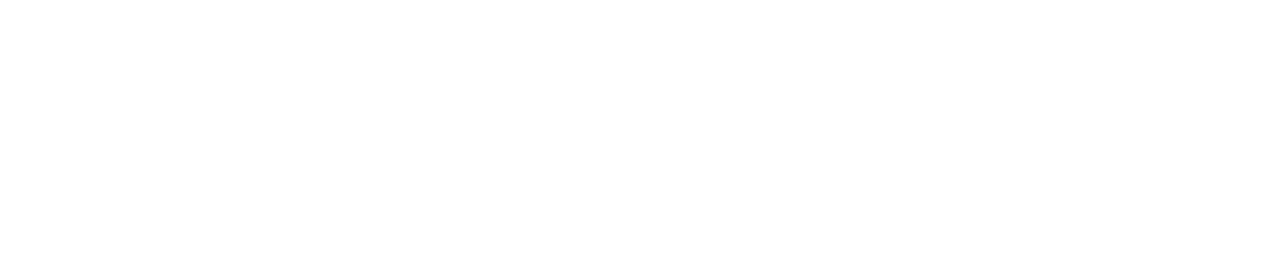
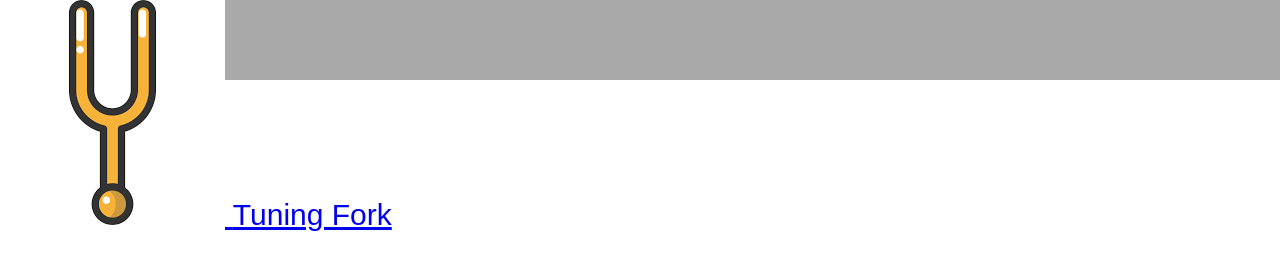
Before and after one commit to shivangi-guleria/Tuning_Fork, a plain HTML site: page index.html in a window 1280 px wide. Drawn offline with Linux system fonts and the light colour scheme.

Commit message:
navbar logo

```diff
--- a/assets/style.css
+++ b/assets/style.css
@@ -0,0 +1,12 @@
+/*header*/
+body{
+	margin: 0px;
+	font-family: sans-serif;
+    font-size: 30px;
+}
+
+nav{
+	width: 100%;
+	height: 10vh;
+	background-color: darkgray;
+}
--- a/index.html
+++ b/index.html
@@ -11,6 +11,15 @@
     <link rel="stylesheet" href="https://use.fontawesome.com/releases/v5.5.0/css/all.css" integrity="sha384-B4dIYHKNBt8Bc12p+WXckhzcICo0wtJAoU8YZTY5qE0Id1GSseTk6S+L3BlXeVIU" crossorigin="anonymous">
 </head>
 <body>
-
+	<header>
+		<nav>
+			<div id="main-logo">
+				<a href=#>
+					<img src="assets/others/tuning_fork.png">
+					<span>Tuning Fork</span>
+				</a>
+			</div>
+		</nav>
+	</header>
 </body>
 </html>
```
Also changed, not shown: assets/others/tuning_fork.png (added).
